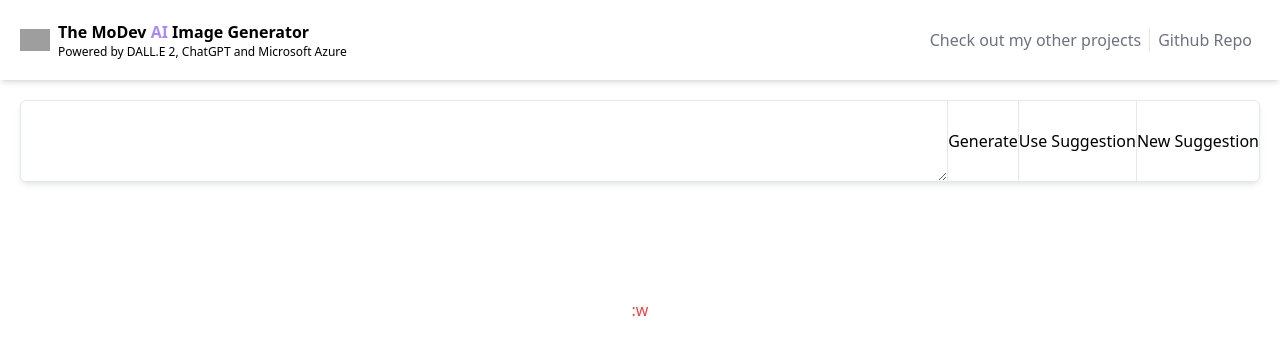
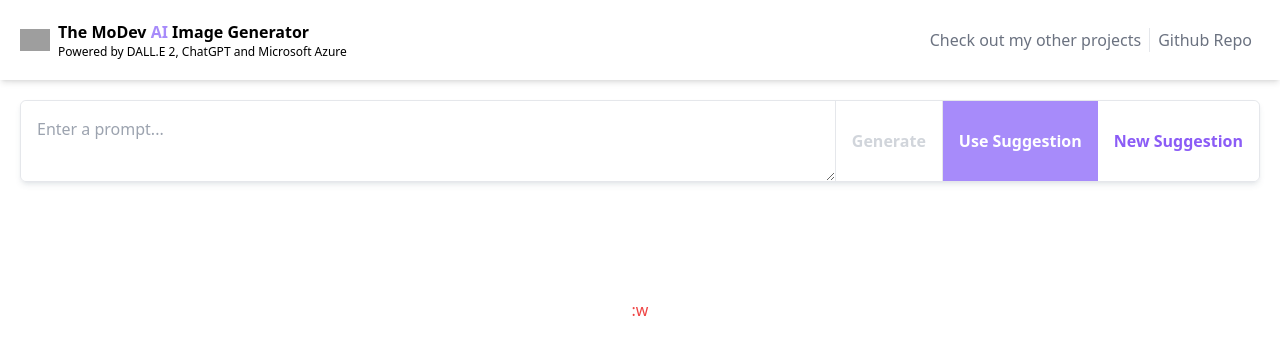
Before and after one commit to mohamedis8890/ai-image-generator, a Next.js app: page / in a window 1280 px wide. Shown: the top 354 px of the page. Built offline with nearby package versions, Linux system fonts and the light colour scheme; grey boxes are pictures that could not be loaded.

Commit message:
Prompt design finished

```diff
--- a/components/PromptInput.tsx
+++ b/components/PromptInput.tsx
@@ -1,11 +1,40 @@
+"use client";
+import { useState } from "react";
+
 function PromptInput() {
+  const [input, setInput] = useState("");
   return (
     <div className="m-5">
       <form className="flex flex-col lg:flex-row shadow-md shadow-slate-600/10 border rounded-md lg:divide-x">
-        <textarea className="flex-1 p-4 rounded-md outline-none" />
-        <button>Generate</button>
-        <button>Use Suggestion</button>
-        <button>New Suggestion</button>
+        <textarea
+          value={input}
+          onChange={(e) => setInput(e.target.value)}
+          className="flex-1 p-4 rounded-md outline-none"
+          placeholder="Enter a prompt..."
+        />
+        <button
+          disabled={!input}
+          className={`p-4 font-bold ${
+            input
+              ? "bg-violet-500 text-white transition-colors duration-200"
+              : "text-gray-300 cursor-not-allowed "
+          }`}
+          type="submit"
+        >
+          Generate
+        </button>
+        <button
+          type="button"
+          className="p-4 bg-violet-400 text-white transition-colors duration-200 font-bold disabled:text-gray-300 disabled:bg-gray-400 disabled:cursor-not-allowed"
+        >
+          Use Suggestion
+        </button>
+        <button
+          type="button"
+          className="p-4 bg-white text-violet-500 border-none rounded-b-md md:rounded-r-md md:rounded-bl-none transition-colors duration-200 font-bold "
+        >
+          New Suggestion
+        </button>
       </form>
     </div>
   );
```
